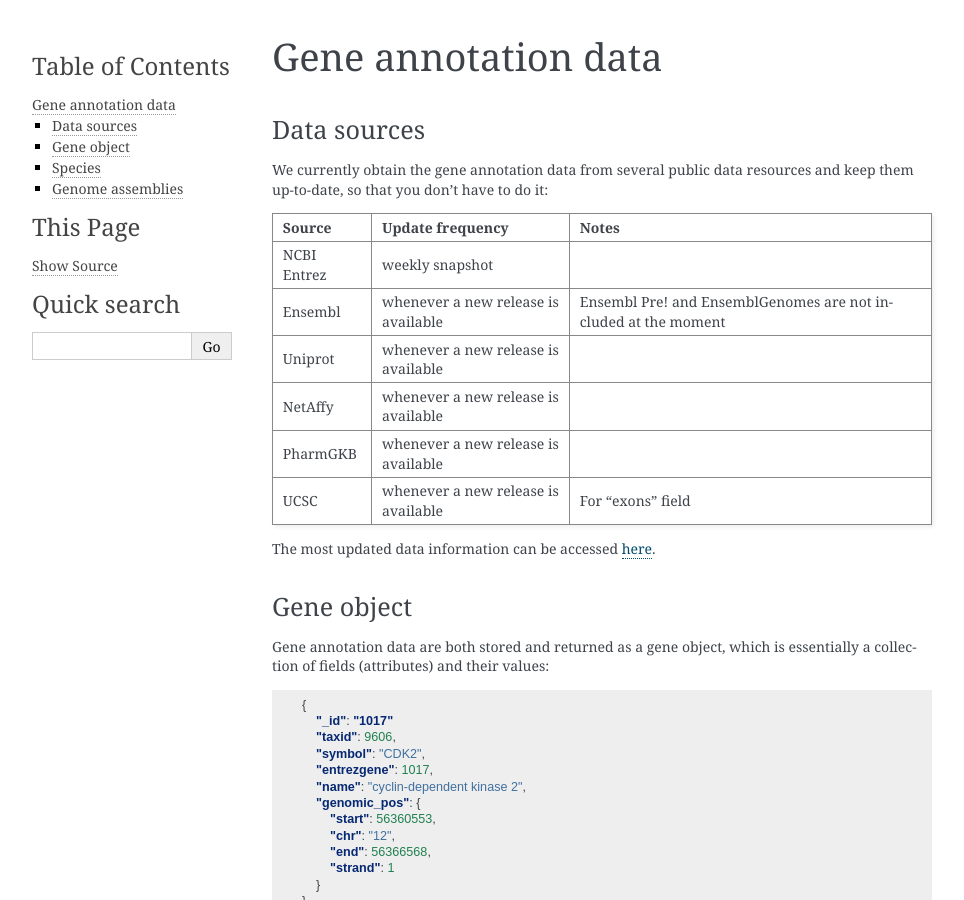
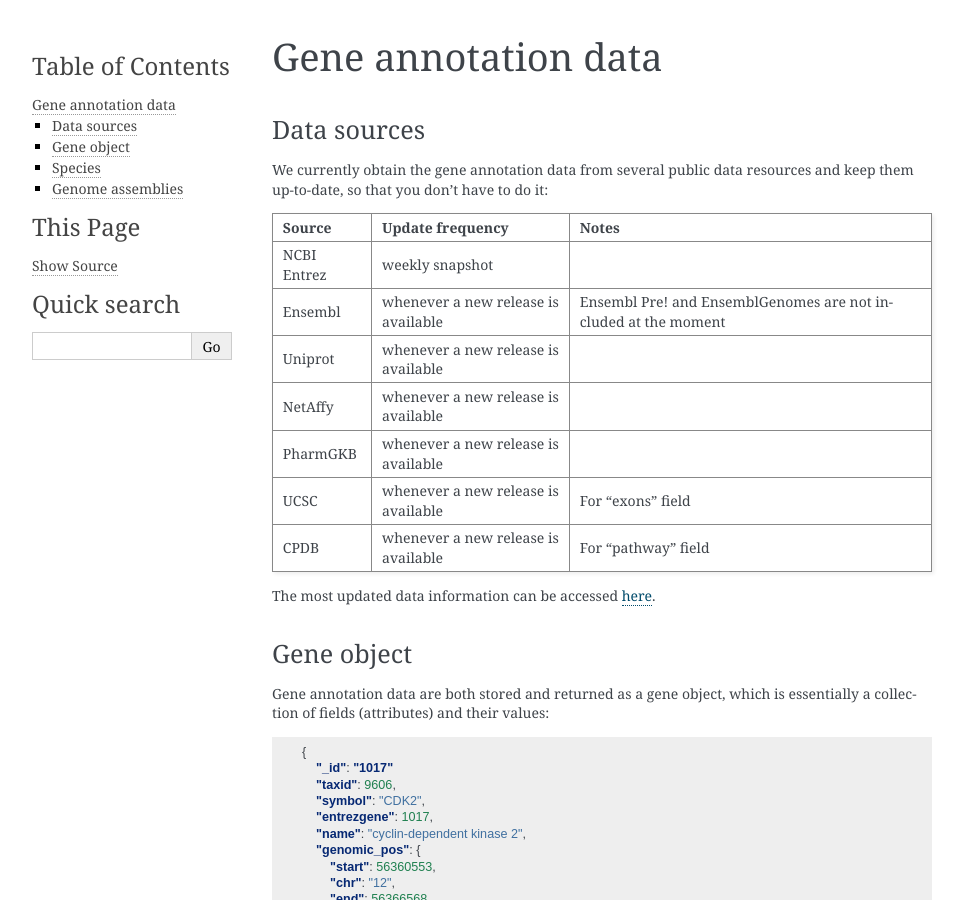
Before and after one commit to biothings/mygene.info, a Sphinx documentation site: the page built from docs/doc/data.rst, in a window 1280 px wide and 900 px high. Shown: the whole window, without its empty margins (148-1112 px from the left). Built offline with Sphinx 7.4.7, drawn with Linux system fonts in a browser that asks for light colours; some web fonts are replaced; pages that are not in the unit, such as notebooks, are missing from menus.

Commit message:
doc updates.

```diff
--- a/docs/_static/get_meta.js
+++ b/docs/_static/get_meta.js
@@ -121,5 +121,5 @@
       if (el) el.innerHTML = status_text;
     }
   };
-  myConn.connect("/v2/metadata", "GET", "", update_status);
+  myConn.connect("http://mygene.info/v2/metadata", "GET", "", update_status);
 })
--- a/docs/doc/data.rst
+++ b/docs/doc/data.rst
@@ -24,6 +24,9 @@
                  release is available
 UCSC             whenever a new               For "exons" field
                  release is available
+CPDB             whenever a new               For "pathway" field
+                 release is available
+
 ============    =======================      =================================
 
 The most updated data information can be accessed `here <http://mygene.info/v2/metadata>`_.
```
